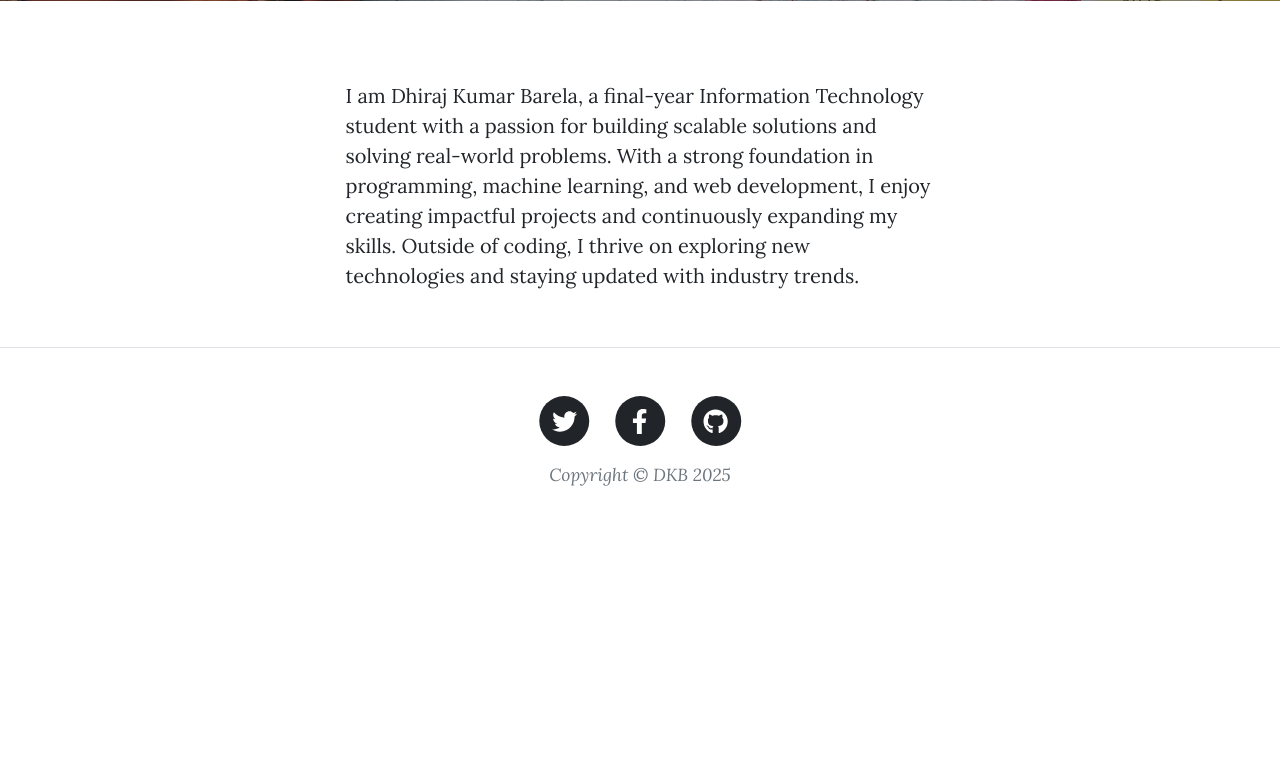
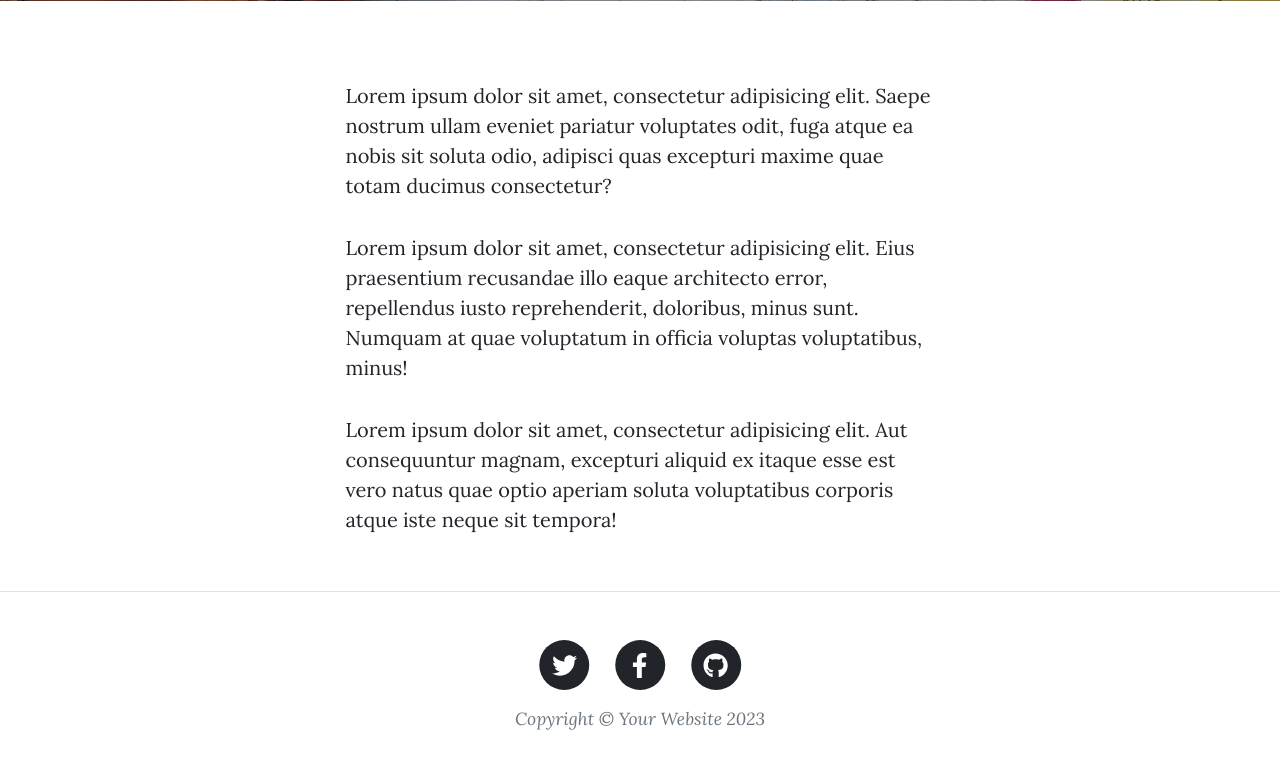
Before and after one commit to Dexter135790/Blog-Project-Flask-Powered-Blogging-Platform, a Flask app: page /about in a window 1280 px wide. Shown: the part 531-1312 px from the top of the page. Before the commit the page ends 1017 px from the top, so only its background shows below. Run offline with Flask 3, Linux system fonts and the light colour scheme; some libraries are stand-ins or nearby versions.

```diff
--- a/templates/about.html
+++ b/templates/about.html
@@ -22,11 +22,23 @@
     <div class="row gx-4 gx-lg-5 justify-content-center">
       <div class="col-md-10 col-lg-8 col-xl-7">
         <p>
-          I am Dhiraj Kumar Barela, a final-year Information Technology student with a passion for building scalable solutions and solving real-world problems. With a strong foundation in programming, machine learning, and web development, I enjoy creating impactful projects and continuously expanding my skills. Outside of coding, I thrive on exploring new technologies and staying updated with industry trends.
-
-
+          Lorem ipsum dolor sit amet, consectetur adipisicing elit. Saepe
+          nostrum ullam eveniet pariatur voluptates odit, fuga atque ea nobis
+          sit soluta odio, adipisci quas excepturi maxime quae totam ducimus
+          consectetur?
         </p>
-
+        <p>
+          Lorem ipsum dolor sit amet, consectetur adipisicing elit. Eius
+          praesentium recusandae illo eaque architecto error, repellendus iusto
+          reprehenderit, doloribus, minus sunt. Numquam at quae voluptatum in
+          officia voluptas voluptatibus, minus!
+        </p>
+        <p>
+          Lorem ipsum dolor sit amet, consectetur adipisicing elit. Aut
+          consequuntur magnam, excepturi aliquid ex itaque esse est vero natus
+          quae optio aperiam soluta voluptatibus corporis atque iste neque sit
+          tempora!
+        </p>
       </div>
     </div>
   </div>
--- a/templates/footer.html
+++ b/templates/footer.html
@@ -21,7 +21,7 @@
                               </a>
                           </li>
                           <li class="list-inline-item">
-                              <a href="https://github.com/Dexter135790">
+                              <a href="#!">
                                   <span class="fa-stack fa-lg">
                                       <i class="fas fa-circle fa-stack-2x"></i>
                                       <i class="fab fa-github fa-stack-1x fa-inverse"></i>
@@ -29,7 +29,7 @@
                               </a>
                           </li>
                       </ul>
-                      <div class="small text-center text-muted fst-italic">Copyright &copy; DKB 2025</div>
+                      <div class="small text-center text-muted fst-italic">Copyright &copy; Your Website 2023</div>
                   </div>
               </div>
           </div>
--- a/templates/header.html
+++ b/templates/header.html
@@ -8,7 +8,7 @@
     />
     <meta name="description" content="" />
     <meta name="author" content="" />
-    <title>Dhiraj's Blog</title>
+    <title>Angela's Blog</title>
     {% block styles %}
     {{ bootstrap.load_css() }}
     <link
--- a/templates/index.html
+++ b/templates/index.html
@@ -9,8 +9,8 @@
     <div class="row gx-4 gx-lg-5 justify-content-center">
       <div class="col-md-10 col-lg-8 col-xl-7">
         <div class="site-heading">
-          <h1>Dhiraj's Blog</h1>
-          <span class="subheading">My Random blog site Deployment</span>
+          <h1>Angela's Blog</h1>
+          <span class="subheading">A collection of random musings.</span>
         </div>
       </div>
     </div>
```
